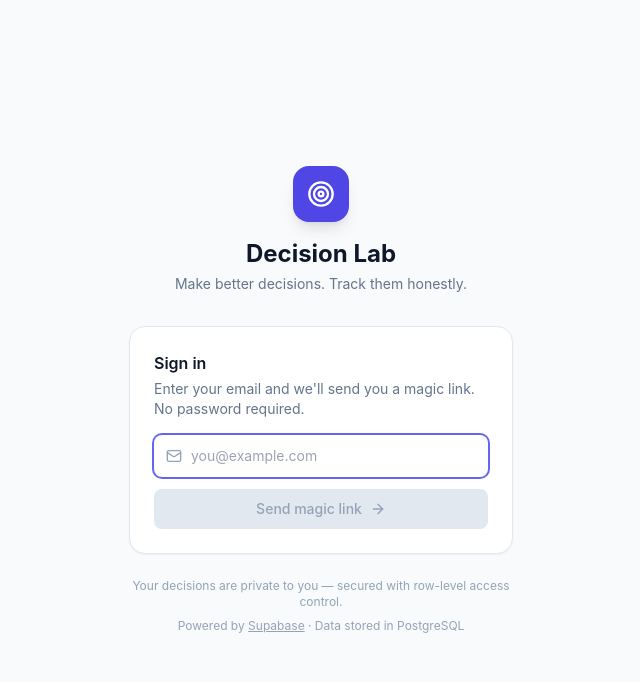
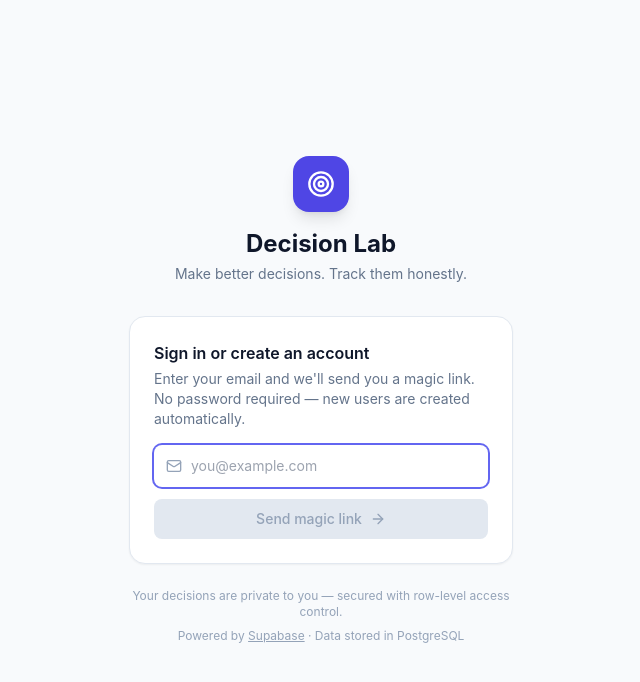
Before and after one commit to ebradford7/decision-lab, a React (Vite) app: page / in a window 1280 px wide. Shown: the top 682 px of the page, without its empty margins (319-959 px from the left). Built offline with nearby package versions, Linux system fonts and the light colour scheme; no server answers.

Commit message:
Clarify auth screen works for new users too

```diff
--- a/src/components/AuthGate.tsx
+++ b/src/components/AuthGate.tsx
@@ -55,9 +55,9 @@ export default function AuthGate() {
             </div>
           ) : (
             <>
-              <h2 className="font-semibold text-slate-900 mb-1">Sign in</h2>
+              <h2 className="font-semibold text-slate-900 mb-1">Sign in or create an account</h2>
               <p className="text-sm text-slate-500 mb-4">
-                Enter your email and we'll send you a magic link. No password required.
+                Enter your email and we'll send you a magic link. No password required — new users are created automatically.
               </p>
 
               <form onSubmit={handleSubmit} className="space-y-3">
```
